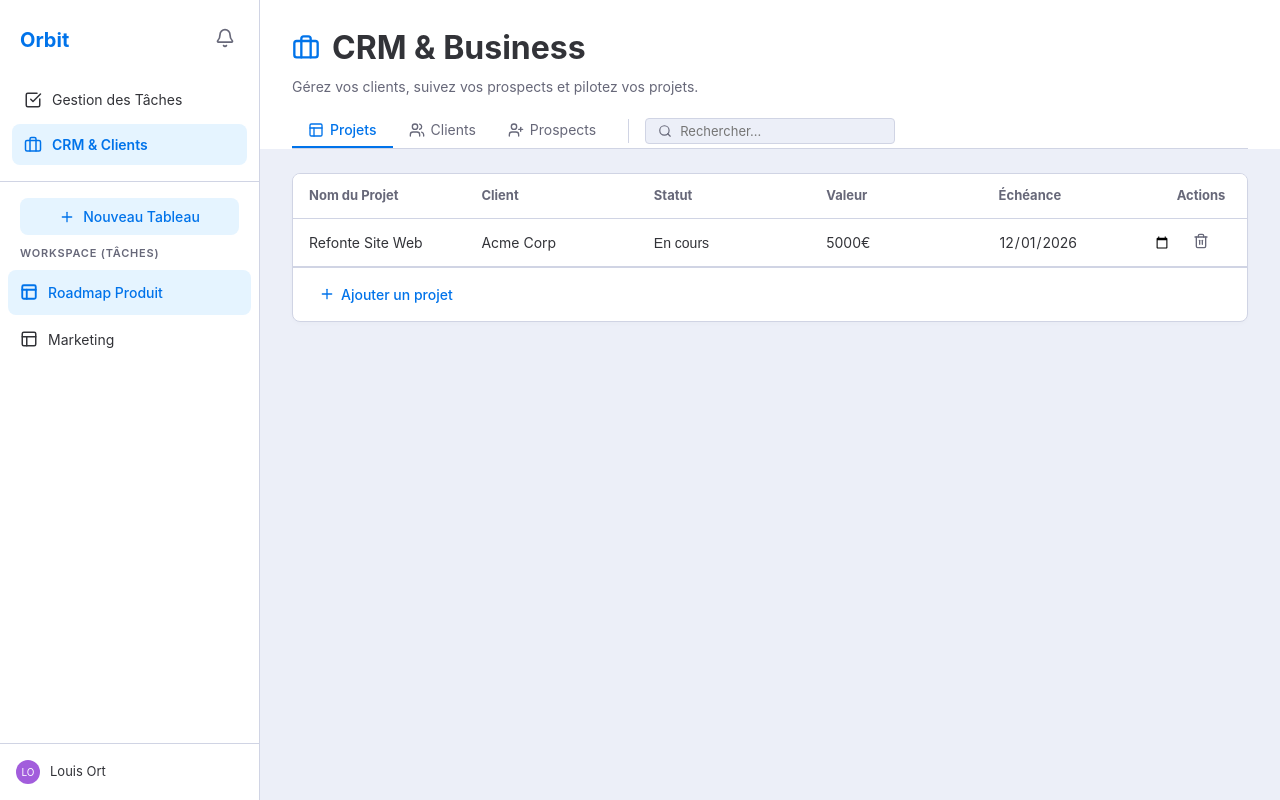
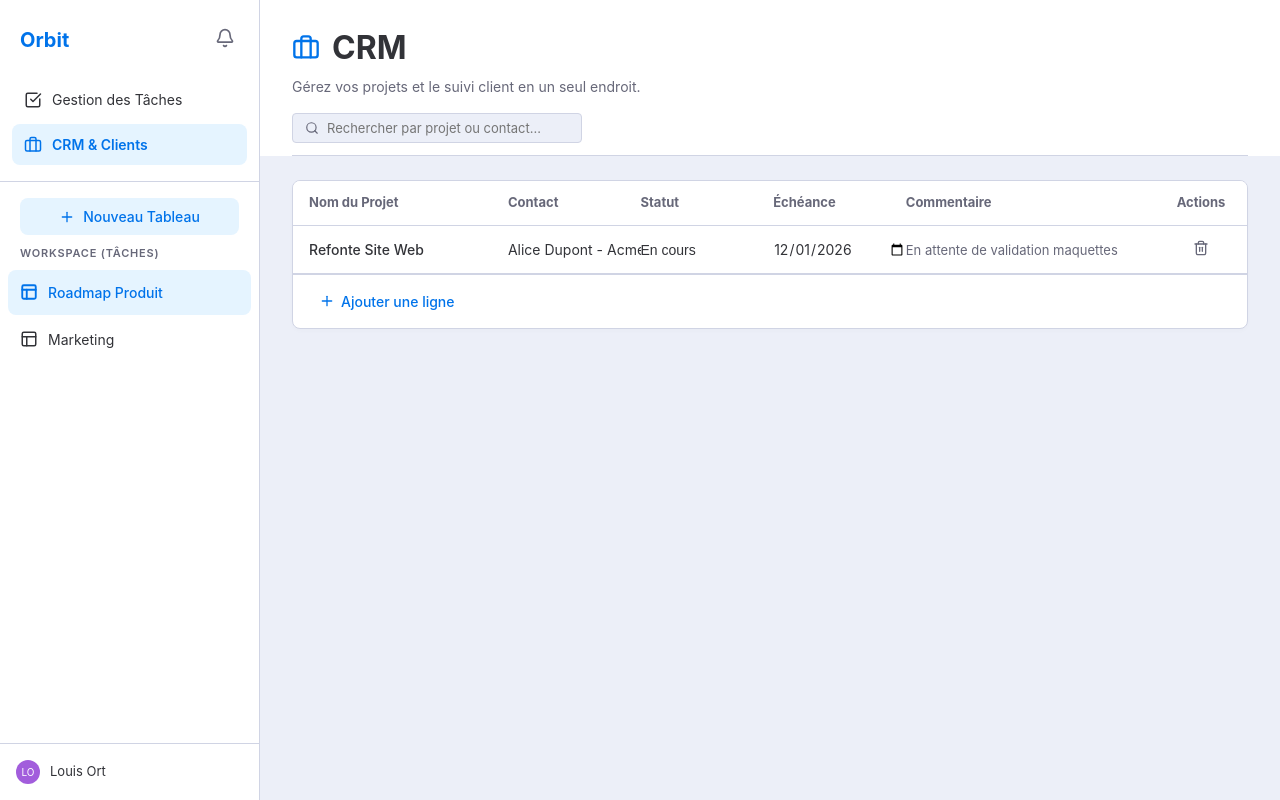
Before and after one commit to louisomert-ui/Orbit, a React (Vite) app: page / in a window 1280 px wide. Both pictures are taken after a click on the element "CRM & Clients". Built offline with nearby package versions, Linux system fonts and the light colour scheme.

Commit message:
feat(crm): simplify to a single unified tab

```diff
--- a/src/components/CrmView.jsx
+++ b/src/components/CrmView.jsx
@@ -1,125 +1,74 @@
 import React, { useState, useEffect } from 'react';
 import { v4 as uuidv4 } from 'uuid';
-import { Users, Briefcase, UserPlus, Search as SearchIcon, Plus, Trash2, Mail, Phone, Layout as LayoutIcon } from 'lucide-react';
+import { Briefcase, Search as SearchIcon, Plus, Trash2 } from 'lucide-react';
 
-const initialCrmData = {
-    projects: [
-        { id: 'p1', name: 'Refonte Site Web', client: 'Acme Corp', status: 'En cours', value: '5000€', deadline: '2026-12-01' }
-    ],
-    clients: [
-        { id: 'c1', name: 'Acme Corp', contact: 'Alice Dupont', email: 'alice@acme.com', phone: '01 23 45 67 89' }
-    ],
-    prospects: [
-        { id: 'pr1', name: 'Stark Industries', contact: 'Tony Stark', email: 'tony@stark.com', status: 'Chaud', value: '15000€' }
-    ]
-};
+const initialCrmData = [
+    { id: 'p1', name: 'Refonte Site Web', contact: 'Alice Dupont - Acme Corp', status: 'En cours', deadline: '2026-12-01', comment: 'En attente de validation maquettes' }
+];
 
 const CrmView = () => {
     const [crmData, setCrmData] = useState(() => {
-        const saved = localStorage.getItem('pro-organizer-crm-data');
+        const saved = localStorage.getItem('pro-organizer-crm-data-v2');
         return saved ? JSON.parse(saved) : initialCrmData;
     });
 
-    const [activeTab, setActiveTab] = useState('projects'); // 'projects', 'clients', 'prospects'
     const [searchTerm, setSearchTerm] = useState('');
 
     useEffect(() => {
-        localStorage.setItem('pro-organizer-crm-data', JSON.stringify(crmData));
+        localStorage.setItem('pro-organizer-crm-data-v2', JSON.stringify(crmData));
     }, [crmData]);
 
     const handleAddItem = () => {
-        const newItem = { id: uuidv4(), name: 'Nouvel élément' };
+        const newItem = {
+            id: uuidv4(),
+            name: 'Nouveau projet',
+            contact: '',
+            status: 'Nouveau',
+            deadline: '',
+            comment: ''
+        };
 
-        if (activeTab === 'projects') {
-            newItem.client = ''; newItem.status = 'À faire'; newItem.value = '0€'; newItem.deadline = '';
-        } else if (activeTab === 'clients') {
-            newItem.contact = ''; newItem.email = ''; newItem.phone = '';
-        } else if (activeTab === 'prospects') {
-            newItem.contact = ''; newItem.email = ''; newItem.status = 'Nouveau'; newItem.value = '0€';
-        }
-
-        setCrmData({
-            ...crmData,
-            [activeTab]: [...crmData[activeTab], newItem]
-        });
+        setCrmData([...crmData, newItem]);
     };
 
     const handleUpdateItem = (id, field, value) => {
-        setCrmData({
-            ...crmData,
-            [activeTab]: crmData[activeTab].map(item =>
-                item.id === id ? { ...item, [field]: value } : item
-            )
-        });
+        setCrmData(crmData.map(item =>
+            item.id === id ? { ...item, [field]: value } : item
+        ));
     };
 
     const handleDeleteItem = (id) => {
         if (confirm('Voulez-vous vraiment supprimer cet élément ?')) {
-            setCrmData({
-                ...crmData,
-                [activeTab]: crmData[activeTab].filter(item => item.id !== id)
-            });
+            setCrmData(crmData.filter(item => item.id !== id));
         }
     };
 
-    const currentData = crmData[activeTab].filter(item =>
-        item.name.toLowerCase().includes(searchTerm.toLowerCase())
+    const currentData = crmData.filter(item =>
+        item.name.toLowerCase().includes(searchTerm.toLowerCase()) ||
+        item.contact.toLowerCase().includes(searchTerm.toLowerCase())
     );
 
-    const getColumns = () => {
-        if (activeTab === 'projects') return ['Nom du Projet', 'Client', 'Statut', 'Valeur', 'Échéance', 'Actions'];
-        if (activeTab === 'clients') return ['Nom de l\'Entreprise', 'Contact', 'Email', 'Téléphone', '', 'Actions'];
-        if (activeTab === 'prospects') return ['Nom du Prospect', 'Contact', 'Email', 'Statut', 'Valeur Est.', 'Actions'];
-        return [];
-    };
-
-    const titleMap = {
-        projects: 'Gestion des Projets',
-        clients: 'Annuaire Clients',
-        prospects: 'Suivi des Prospects'
-    };
+    const columns = ['Nom du Projet', 'Contact', 'Statut', 'Échéance', 'Commentaire', 'Actions'];
 
     const renderCell = (item, colIndex) => {
         const inputStyle = {
             border: 'none', background: 'transparent', width: '100%', outline: 'none', fontSize: '14px', color: 'var(--color-text-main)'
         };
 
-        if (activeTab === 'projects') {
-            if (colIndex === 0) return <input style={inputStyle} value={item.name} onChange={e => handleUpdateItem(item.id, 'name', e.target.value)} />;
-            if (colIndex === 1) return <input style={inputStyle} value={item.client} onChange={e => handleUpdateItem(item.id, 'client', e.target.value)} placeholder="Client..." />;
-            if (colIndex === 2) return (
-                <select style={{ ...inputStyle, cursor: 'pointer', appearance: 'none' }} value={item.status} onChange={e => handleUpdateItem(item.id, 'status', e.target.value)}>
-                    <option value="À faire">À faire</option>
-                    <option value="En cours">En cours</option>
-                    <option value="Terminé">Terminé</option>
-                </select>
-            );
-            if (colIndex === 3) return <input style={inputStyle} value={item.value} onChange={e => handleUpdateItem(item.id, 'value', e.target.value)} placeholder="€" />;
-            if (colIndex === 4) return <input type="date" style={inputStyle} value={item.deadline} onChange={e => handleUpdateItem(item.id, 'deadline', e.target.value)} />;
-        }
+        if (colIndex === 0) return <input style={{ ...inputStyle, fontWeight: '500' }} value={item.name} onChange={e => handleUpdateItem(item.id, 'name', e.target.value)} />;
+        if (colIndex === 1) return <input style={inputStyle} value={item.contact} onChange={e => handleUpdateItem(item.id, 'contact', e.target.value)} placeholder="Nom du contact..." />;
+        if (colIndex === 2) return (
+            <select style={{ ...inputStyle, cursor: 'pointer', appearance: 'none', color: item.status === 'Gagné' ? '#00c875' : item.status === 'Nouveau' ? '#0073ea' : 'inherit' }} value={item.status} onChange={e => handleUpdateItem(item.id, 'status', e.target.value)}>
+                <option value="Nouveau">Nouveau</option>
+                <option value="En cours">En cours</option>
+                <option value="En attente">En attente</option>
+                <option value="Gagné">Gagné</option>
+                <option value="Perdu">Perdu</option>
+            </select>
+        );
+        if (colIndex === 3) return <input type="date" style={inputStyle} value={item.deadline || ''} onChange={e => handleUpdateItem(item.id, 'deadline', e.target.value)} />;
+        if (colIndex === 4) return <input style={{ ...inputStyle, color: 'var(--color-text-secondary)', fontSize: '13px' }} value={item.comment} onChange={e => handleUpdateItem(item.id, 'comment', e.target.value)} placeholder="Ajouter une note..." />;
 
-        if (activeTab === 'clients') {
-            if (colIndex === 0) return <input style={{ ...inputStyle, fontWeight: '500' }} value={item.name} onChange={e => handleUpdateItem(item.id, 'name', e.target.value)} />;
-            if (colIndex === 1) return <div style={{ display: 'flex', alignItems: 'center', gap: '8px' }}><UserPlus size={14} color="var(--color-text-secondary)" /><input style={inputStyle} value={item.contact} onChange={e => handleUpdateItem(item.id, 'contact', e.target.value)} placeholder="Nom du contact" /></div>;
-            if (colIndex === 2) return <div style={{ display: 'flex', alignItems: 'center', gap: '8px' }}><Mail size={14} color="var(--color-text-secondary)" /><input style={inputStyle} value={item.email} onChange={e => handleUpdateItem(item.id, 'email', e.target.value)} placeholder="email..." /></div>;
-            if (colIndex === 3) return <div style={{ display: 'flex', alignItems: 'center', gap: '8px' }}><Phone size={14} color="var(--color-text-secondary)" /><input style={inputStyle} value={item.phone} onChange={e => handleUpdateItem(item.id, 'phone', e.target.value)} placeholder="téléphone..." /></div>;
-            if (colIndex === 4) return null;
-        }
-
-        if (activeTab === 'prospects') {
-            if (colIndex === 0) return <input style={{ ...inputStyle, fontWeight: '500' }} value={item.name} onChange={e => handleUpdateItem(item.id, 'name', e.target.value)} />;
-            if (colIndex === 1) return <input style={inputStyle} value={item.contact} onChange={e => handleUpdateItem(item.id, 'contact', e.target.value)} placeholder="Contact..." />;
-            if (colIndex === 2) return <input style={inputStyle} value={item.email} onChange={e => handleUpdateItem(item.id, 'email', e.target.value)} placeholder="Email..." />;
-            if (colIndex === 3) return (
-                <select style={{ ...inputStyle, cursor: 'pointer', appearance: 'none', color: item.status === 'Chaud' ? '#e2445c' : item.status === 'Froid' ? '#0073ea' : 'inherit' }} value={item.status} onChange={e => handleUpdateItem(item.id, 'status', e.target.value)}>
-                    <option value="Nouveau">Nouveau</option>
-                    <option value="Froid">Froid</option>
-                    <option value="Tiède">Tiède</option>
-                    <option value="Chaud">Chaud</option>
-                </select>
-            );
-            if (colIndex === 4) return <input style={inputStyle} value={item.value} onChange={e => handleUpdateItem(item.id, 'value', e.target.value)} placeholder="€" />;
-        }
         return null;
     };
 
@@ -129,57 +78,25 @@ const CrmView = () => {
                 <div style={{ marginBottom: '16px' }}>
                     <h1 style={{ fontSize: '32px', fontWeight: 'bold', color: 'var(--color-text-main)', display: 'flex', alignItems: 'center', gap: '12px' }}>
                         <Briefcase size={28} color="var(--color-primary)" />
-                        CRM & Business
+                        CRM
                     </h1>
                     <p style={{ color: 'var(--color-text-secondary)', fontSize: '14px', marginTop: '4px' }}>
-                        Gérez vos clients, suivez vos prospects et pilotez vos projets.
+                        Gérez vos projets et le suivi client en un seul endroit.
                     </p>
                 </div>
 
-                {/* CRM Tabs */}
-                <div style={{ display: 'flex', alignItems: 'center', gap: '0', borderBottom: '1px solid var(--color-border)' }}>
-                    <button
-                        onClick={() => setActiveTab('projects')}
-                        style={{
-                            padding: '8px 16px', borderBottom: activeTab === 'projects' ? '2px solid var(--color-primary)' : '2px solid transparent',
-                            color: activeTab === 'projects' ? 'var(--color-primary)' : 'var(--color-text-secondary)', fontSize: '14px',
-                            display: 'flex', alignItems: 'center', gap: '6px', fontWeight: activeTab === 'projects' ? '500' : '400', cursor: 'pointer', background: 'none', borderTop: 'none', borderLeft: 'none', borderRight: 'none'
-                        }}
-                    >
-                        <LayoutIcon size={16} /> Projets
-                    </button>
-                    <button
-                        onClick={() => setActiveTab('clients')}
-                        style={{
-                            padding: '8px 16px', borderBottom: activeTab === 'clients' ? '2px solid var(--color-primary)' : '2px solid transparent',
-                            color: activeTab === 'clients' ? 'var(--color-primary)' : 'var(--color-text-secondary)', fontSize: '14px',
-                            display: 'flex', alignItems: 'center', gap: '6px', fontWeight: activeTab === 'clients' ? '500' : '400', cursor: 'pointer', background: 'none', borderTop: 'none', borderLeft: 'none', borderRight: 'none'
-                        }}
-                    >
-                        <Users size={16} /> Clients
-                    </button>
-                    <button
-                        onClick={() => setActiveTab('prospects')}
-                        style={{
-                            padding: '8px 16px', borderBottom: activeTab === 'prospects' ? '2px solid var(--color-primary)' : '2px solid transparent',
-                            color: activeTab === 'prospects' ? 'var(--color-primary)' : 'var(--color-text-secondary)', fontSize: '14px',
-                            display: 'flex', alignItems: 'center', gap: '6px', fontWeight: activeTab === 'prospects' ? '500' : '400', cursor: 'pointer', background: 'none', borderTop: 'none', borderLeft: 'none', borderRight: 'none'
-                        }}
-                    >
-                        <UserPlus size={16} /> Prospects
-                    </button>
-
-                    <div style={{ width: '1px', height: '24px', backgroundColor: 'var(--color-border)', margin: '0 16px' }}></div>
+                {/* Toolbar */}
+                <div style={{ display: 'flex', alignItems: 'center', gap: '0', borderBottom: '1px solid var(--color-border)', paddingBottom: '12px' }}>
 
                     {/* Search */}
-                    <div style={{ display: 'flex', alignItems: 'center', backgroundColor: 'var(--color-bg-app)', padding: '4px 12px', borderRadius: '4px', border: '1px solid var(--color-border)' }}>
+                    <div style={{ display: 'flex', alignItems: 'center', backgroundColor: 'var(--color-bg-app)', padding: '6px 12px', borderRadius: '4px', border: '1px solid var(--color-border)' }}>
                         <SearchIcon size={14} color="var(--color-text-secondary)" />
                         <input
                             type="text"
-                            placeholder="Rechercher..."
+                            placeholder="Rechercher par projet ou contact..."
                             value={searchTerm}
                             onChange={e => setSearchTerm(e.target.value)}
-                            style={{ border: 'none', background: 'transparent', outline: 'none', paddingLeft: '8px', fontSize: '13px' }}
+                            style={{ border: 'none', background: 'transparent', outline: 'none', paddingLeft: '8px', fontSize: '13px', width: '250px' }}
                         />
                     </div>
                 </div>
@@ -189,8 +106,8 @@ const CrmView = () => {
                 <div style={{ backgroundColor: '#fff', borderRadius: '8px', border: '1px solid var(--color-border)', boxShadow: 'var(--shadow-sm)', overflow: 'hidden' }}>
 
                     {/* Table Header */}
-                    <div style={{ display: 'grid', gridTemplateColumns: 'repeat(5, 1fr) 60px', backgroundColor: 'var(--color-bg-surface)', borderBottom: '1px solid var(--color-border)', padding: '12px 16px' }}>
-                        {getColumns().map((col, idx) => (
+                    <div style={{ display: 'grid', gridTemplateColumns: '1.5fr 1fr 1fr 1fr 2fr 60px', backgroundColor: 'var(--color-bg-surface)', borderBottom: '1px solid var(--color-border)', padding: '12px 16px' }}>
+                        {columns.map((col, idx) => (
                             <div key={idx} style={{ fontSize: '13px', fontWeight: 'bold', color: 'var(--color-text-secondary)', textAlign: col === 'Actions' ? 'center' : 'left' }}>
                                 {col}
                             </div>
@@ -205,7 +122,7 @@ const CrmView = () => {
                             </div>
                         ) : (
                             currentData.map((item) => (
-                                <div key={item.id} style={{ display: 'grid', gridTemplateColumns: 'repeat(5, 1fr) 60px', borderBottom: '1px solid var(--color-border)', padding: '8px 16px', alignItems: 'center', transition: 'background 0.2s' }} onMouseOver={e => e.currentTarget.style.backgroundColor = 'var(--color-bg-hover)'} onMouseOut={e => e.currentTarget.style.backgroundColor = 'transparent'}>
+                                <div key={item.id} style={{ display: 'grid', gridTemplateColumns: '1.5fr 1fr 1fr 1fr 2fr 60px', borderBottom: '1px solid var(--color-border)', padding: '8px 16px', alignItems: 'center', transition: 'background 0.2s' }} onMouseOver={e => e.currentTarget.style.backgroundColor = 'var(--color-bg-hover)'} onMouseOut={e => e.currentTarget.style.backgroundColor = 'transparent'}>
                                     <div>{renderCell(item, 0)}</div>
                                     <div>{renderCell(item, 1)}</div>
                                     <div>{renderCell(item, 2)}</div>
@@ -234,7 +151,7 @@ const CrmView = () => {
                             onMouseOver={e => e.currentTarget.style.backgroundColor = 'var(--color-primary-light)'}
                             onMouseOut={e => e.currentTarget.style.backgroundColor = 'transparent'}
                         >
-                            <Plus size={16} /> Ajouter {activeTab === 'projects' ? 'un projet' : activeTab === 'clients' ? 'un client' : 'un prospect'}
+                            <Plus size={16} /> Ajouter une ligne
                         </button>
                     </div>
 
```
